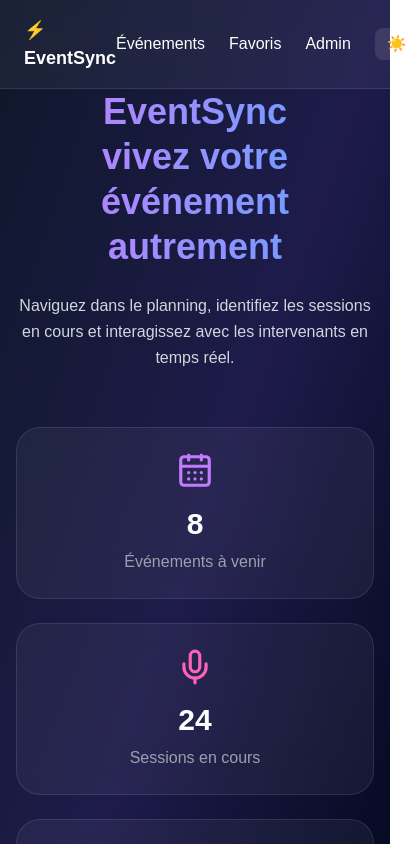
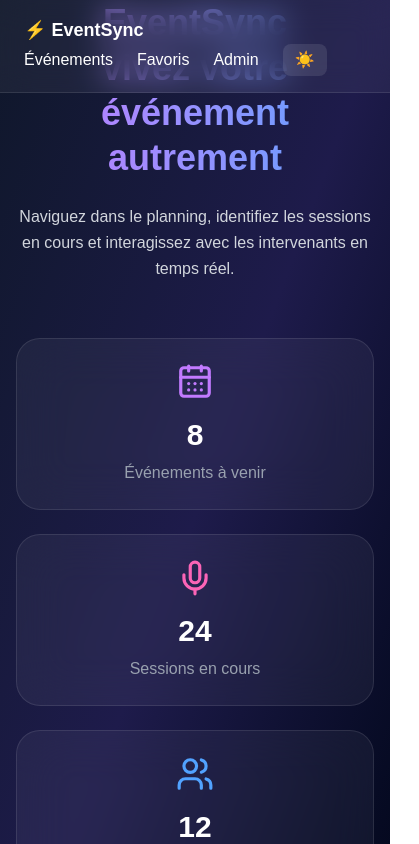
Before and after one commit to Nakami-Devs/event-sync-nextJS, a Next.js app: page / in a window 390 px wide. Shown: the top 844 px of the page, 419 px wide, since content can reach past the window. Built offline with nearby package versions, Linux system fonts and the light colour scheme.

Commit message:
Make navbar fixed and responsive

```diff
--- a/src/components/Navbar.tsx
+++ b/src/components/Navbar.tsx
@@ -1,18 +1,19 @@
 "use client"
 
+import Link from "next/link"
 import ThemeToggle from "./ThemeToggle"
 
 export default function Navbar() {
   return (
-    <nav className="flex justify-between items-center px-6 py-4 border-b border-white/10 backdrop-blur-lg bg-white/5">
+    <nav className="fixed top-0 left-0 w-full z-50 flex flex-col md:flex-row md:justify-between md:items-center px-6 py-4 border-b border-white/10 backdrop-blur-lg bg-white/5">
       <h1 className="text-lg font-bold flex items-center gap-2">
         ⚡ EventSync
       </h1>
 
       <div className="flex items-center gap-6">
-        <a href="#" className="hover:text-purple-400">Événements</a>
-        <a href="#" className="hover:text-purple-400">Favoris</a>
-        <a href="#" className="hover:text-purple-400">Admin</a>
+        <Link href="/events/1/planning" className="hover:text-purple-400">Événements</Link>
+        <Link href="#" className="hover:text-purple-400">Favoris</Link>
+        <Link href="#" className="hover:text-purple-400">Admin</Link>
 
         <ThemeToggle />
       </div>
```
